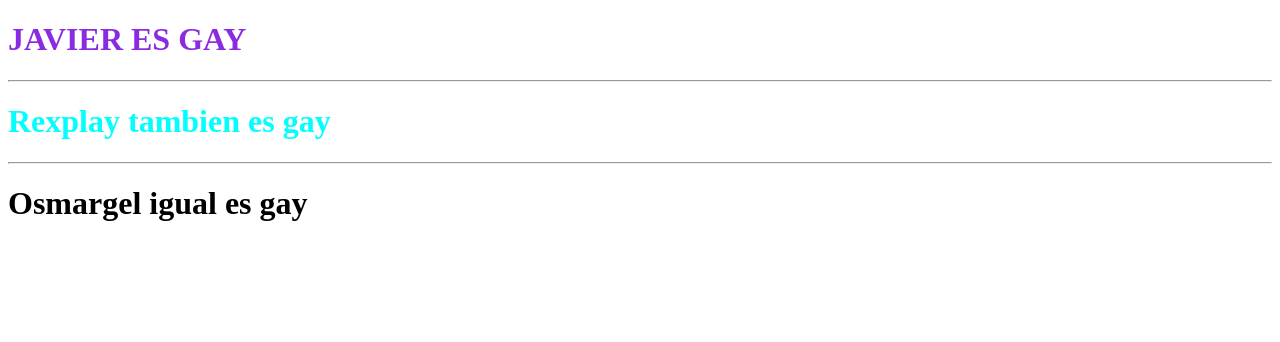
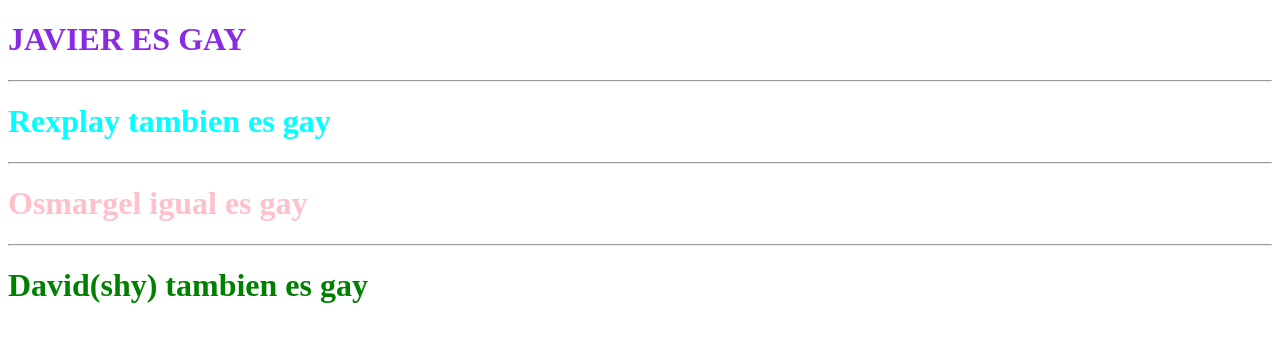
Before and after one commit to ElTaco64/javier-es-gay, a plain HTML site: page index.html in a window 1280 px wide. Drawn offline with Linux system fonts and the light colour scheme.

Commit message:
Update index.html

```diff
--- a/index.html
+++ b/index.html
@@ -10,7 +10,9 @@
     <hr>
     <h1 style="color:cyan">Rexplay tambien es gay</h1>
     <hr>
-    <h1 style="color;pink">Osmargel igual es gay</h1>
+    <h1 style="color:pink">Osmargel igual es gay</h1>
+    <hr>
+    <h1 style="color:green">David(shy) tambien es gay</h1>
 </body>
 
 </html>
```
